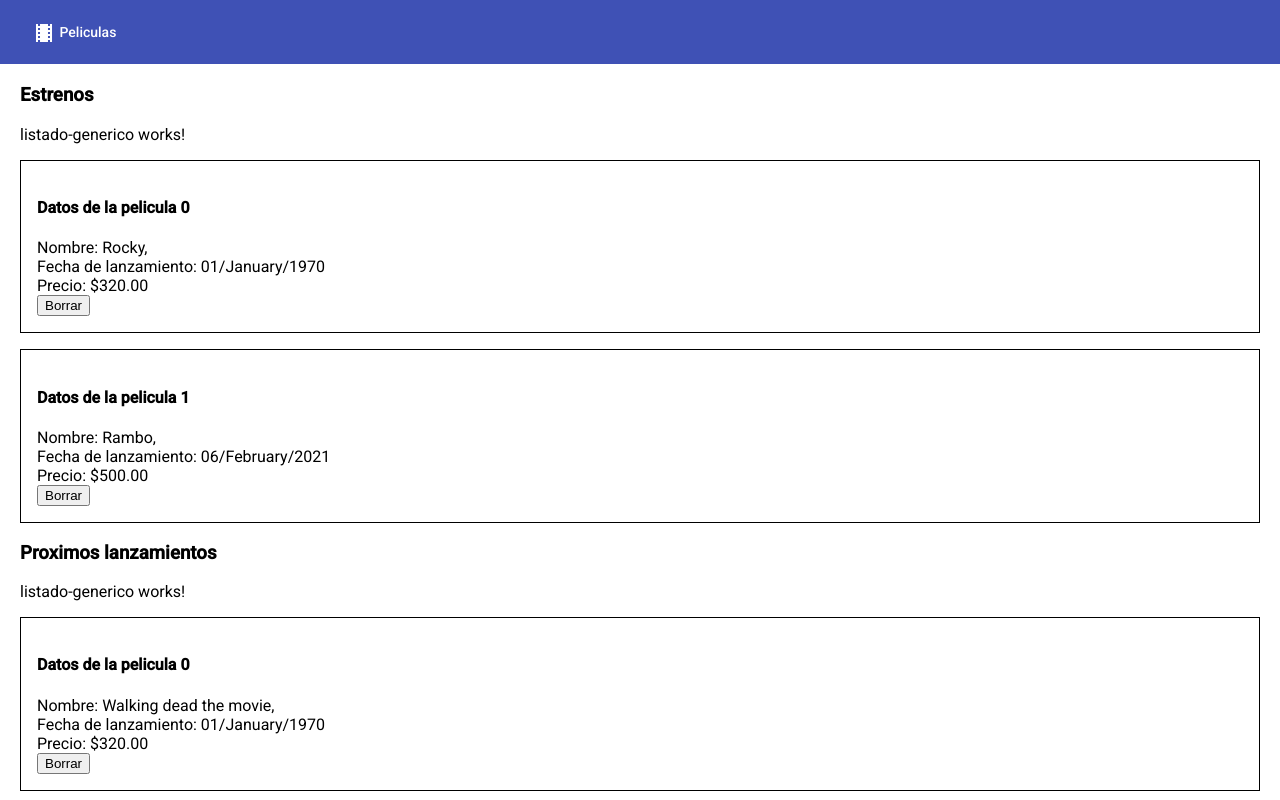
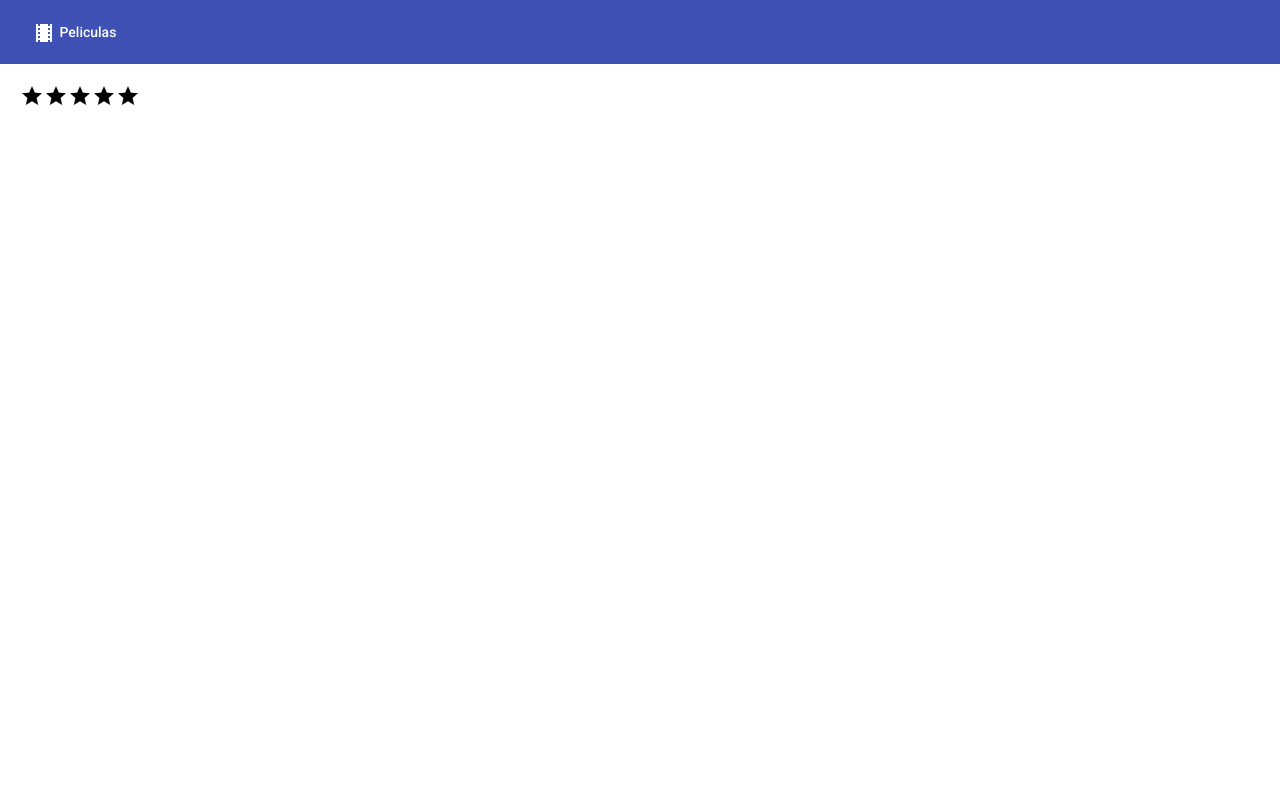
Before and after one commit to gonzalog85/AngularPeliculasFrontEnd, an Angular app: page / in a window 1280 px wide. Shown: the top 800 px of the page. Built offline with nearby package versions, Linux system fonts and the light colour scheme.

Commit message:
Creacion de componente rating(calificacion) con envio de evento de la clase hija a la clase padre

```diff
--- a/src/app/app.component.html
+++ b/src/app/app.component.html
@@ -11,6 +11,10 @@
 -->
 <app-menu></app-menu>
 <div class="contenedor">
+
+  <app-rating (rated)="manejarRated($event)"></app-rating>
+
+<!--
   <h3>Estrenos</h3>
 
   <app-listado-peliculas [peliculas] = 'peliculasEstrenos'></app-listado-peliculas>
@@ -18,4 +22,6 @@
   <h3>Proximos lanzamientos</h3>
 
   <app-listado-peliculas [peliculas] = 'proximosLanzamientos'></app-listado-peliculas>
+-->
+
 </div>
--- a/src/app/app.component.ts
+++ b/src/app/app.component.ts
@@ -42,6 +42,9 @@ export class AppComponent implements OnInit {
   peliculasEstrenos:any;
   proximosLanzamientos: any;
 
+  manejarRated(calificado:number):void{
+    alert(calificado);
+  }
 
 /*
   title = 'front-end';
--- a/src/app/app.module.ts
+++ b/src/app/app.module.ts
@@ -8,13 +8,15 @@ import { ListadoGenericoComponent } from './utilidades/listado-generico/listado-
 import { BrowserAnimationsModule } from '@angular/platform-browser/animations';
 import { MaterialModule } from './material/material.module';
 import { MenuComponent } from './menu/menu.component';
+import { RatingComponent } from './utilidades/rating/rating.component';
 
 @NgModule({
   declarations: [
     AppComponent,
     ListadoPeliculasComponent,
     ListadoGenericoComponent,
-    MenuComponent
+    MenuComponent,
+    RatingComponent
   ],
   imports: [
     BrowserModule,
--- /dev/null
+++ b/src/app/utilidades/rating/rating.component.css
@@ -0,0 +1,7 @@
+.checked{
+  color: orange;
+}
+
+mat-icon{
+  cursor: pointer;
+}
--- /dev/null
+++ b/src/app/utilidades/rating/rating.component.html
@@ -0,0 +1,9 @@
+<mat-icon
+*ngFor = "let i of maximoRatingArr; let index = index"
+(mouseenter)="manejarMouseEnter(index)"
+(mouseleave)="manejarMouseLeave()"
+(click)="rate(index)"
+[ngClass]="{checked: ratingSeleccionado > index}"
+>
+  star
+</mat-icon>
--- /dev/null
+++ b/src/app/utilidades/rating/rating.component.ts
@@ -0,0 +1,46 @@
+import { Component, Input, OnInit, Output, EventEmitter } from '@angular/core';
+
+
+@Component({
+  selector: 'app-rating',
+  templateUrl: './rating.component.html',
+  styleUrls: ['./rating.component.css']
+})
+export class RatingComponent implements OnInit {
+
+  @Input()
+  maxRating = 5;
+  @Input()
+  ratingSeleccionado = 0;
+  @Output()
+  rated:EventEmitter<number> = new EventEmitter<number>();
+  ratingAnterior:any;
+  maximoRatingArr:any = [];
+  calificado=false;
+
+  constructor() { }
+
+  ngOnInit(): void {
+    this.maximoRatingArr = Array(this.maxRating).fill(0);
+  }
+
+  manejarMouseEnter(index:number):void{
+  this.ratingSeleccionado = index + 1;
+  }
+
+  manejarMouseLeave(){
+    if(this.ratingAnterior !== 0){
+      this.ratingSeleccionado = this.ratingAnterior;
+    }else{
+      this.ratingSeleccionado = 0;
+    }
+  }
+
+  rate(index:number):void{
+  this.ratingSeleccionado = index + 1;
+  this.calificado=true;
+  this.ratingAnterior = this.ratingSeleccionado;
+  this.rated.emit(this.ratingSeleccionado);
+  }
+
+}
```
